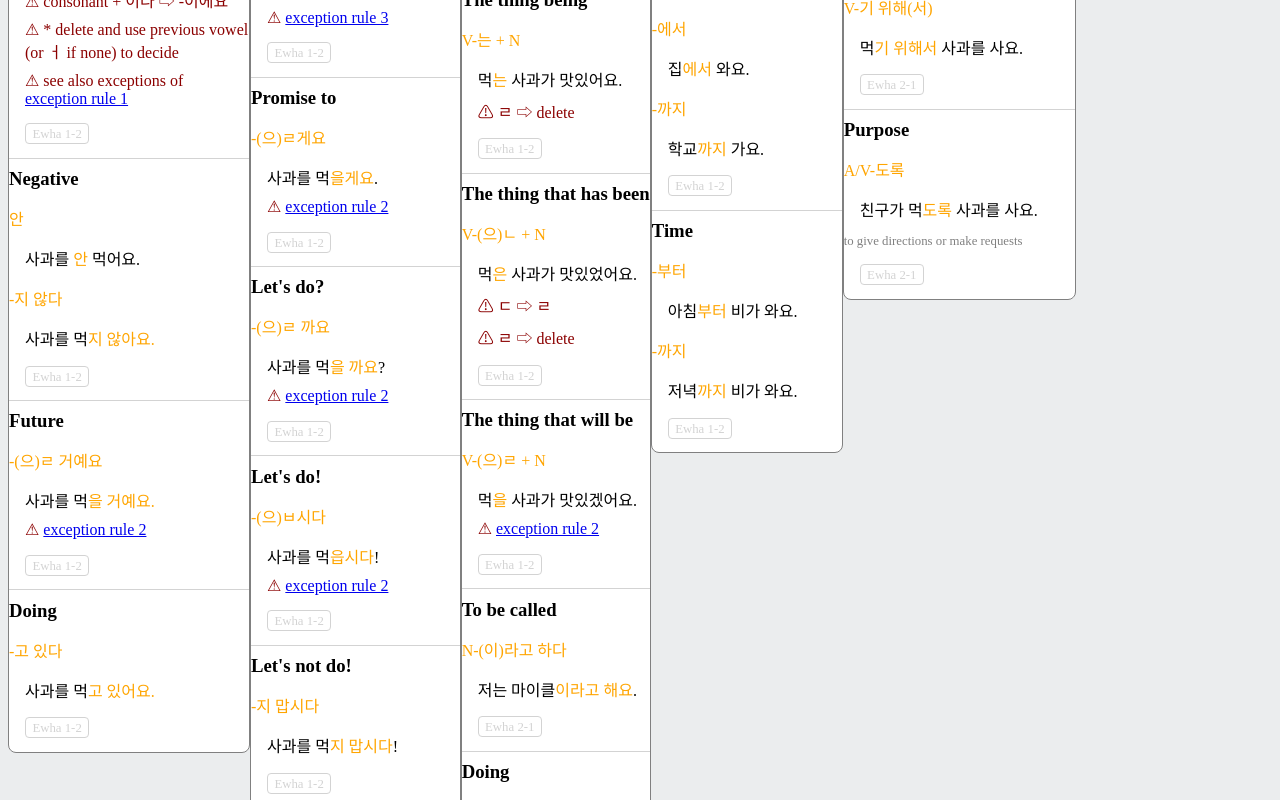
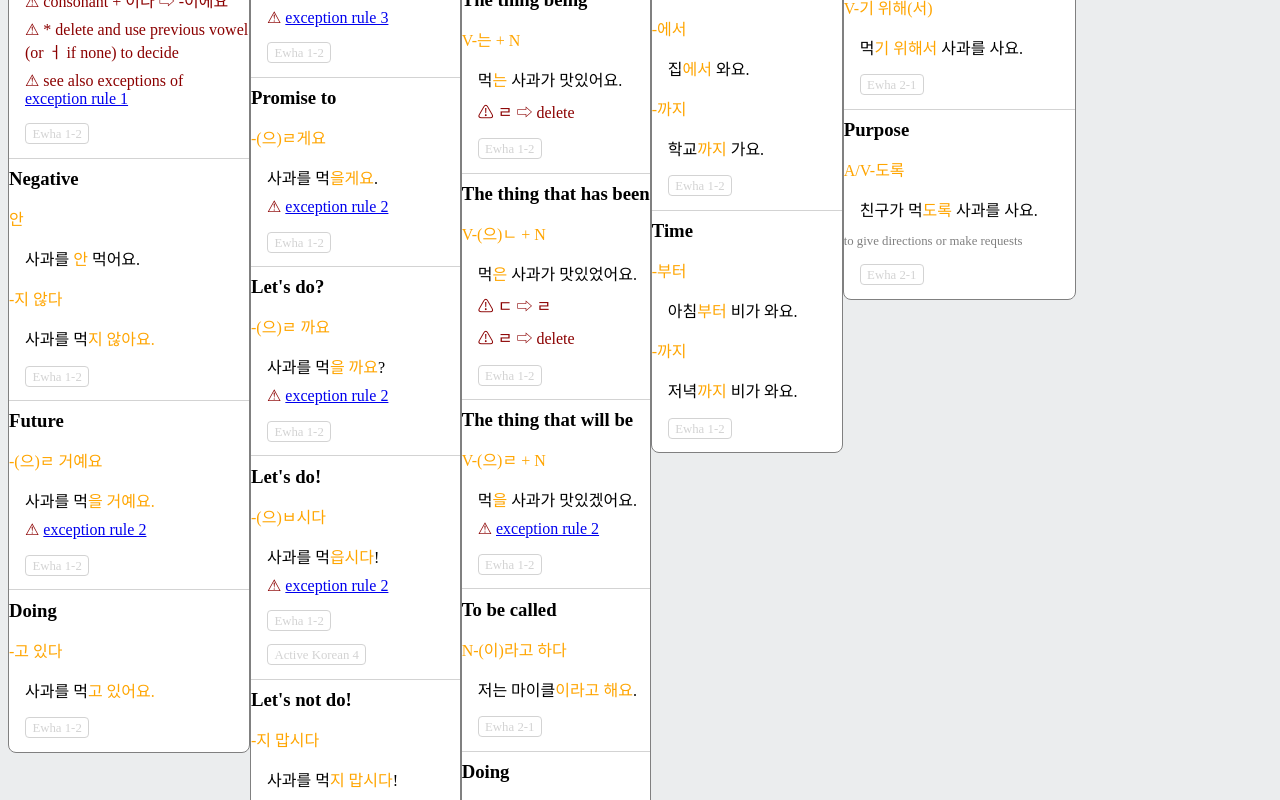
Before and after one commit to PowerKiKi/korean, an Angular app: page / in a window 1280 px wide. Shown: the part 380-1180 px from the top of the page. Built offline with nearby package versions, Linux system fonts and the light colour scheme.

Commit message:
Complete some Active Korean 4

```diff
--- a/src/app/data.service.ts
+++ b/src/app/data.service.ts
@@ -147,7 +147,8 @@ export class DataService {
                     {
                         title: `Let's do!`,
                         tags: [
-                            `Ewha 1-2`
+                            `Ewha 1-2`,
+                            `Active Korean 4`
                         ],
                         content: `<p class="topic">-(으)ㅂ시다</p>
                         <p class="example">사과를 먹<span class="topic">읍시다</span>!</p>
@@ -192,7 +193,8 @@ export class DataService {
                     {
                         title: `Promise to`,
                         tags: [
-                            `Ewha 2-1`
+                            `Ewha 2-1`,
+                            `Active Korean 4`
                         ],
                         content: `<p class="topic">V-기로 하다</p>
                         <p class="example">내일 친구를 만나<span class="topic">기로 했어요</span>.</p>`
@@ -280,7 +282,8 @@ export class DataService {
                     {
                         title: `Doing`,
                         tags: [
-                            `Ewha 2-1`
+                            `Ewha 2-1`,
+                            `Active Korean 4`
                         ],
                         content: `<p class="topic">V-는 중 이다/에</p>
                         <p class="example">사과를 먹<span class="topic">는 중이에요</span>.</p>
@@ -729,7 +732,8 @@ export class DataService {
                     {
                         title: `Before`,
                         tags: [
-                            `Ewha 1-2`
+                            `Ewha 1-2`,
+                            `Active Korean 4`
                         ],
                         content: `<p class="topic">-기 전에</p>
                             <p class="example">사과를 먹<span class="topic">기 전에</span> 샀어요.</p>`
@@ -737,7 +741,8 @@ export class DataService {
                     {
                         title: `After`,
                         tags: [
-                            `Ewha 1-2`
+                            `Ewha 1-2`,
+                            `Active Korean 4`
                         ],
                         content: `<p class="topic">-(으)ㄴ 후에</p>
                             <p class="example">사과를 <span class="topic">산 후에</span> 먹을 거예요.</p>
```
Also changed, not shown: src/assets/flashcards/Active Korean 4 - chapter 06.txt (added).
